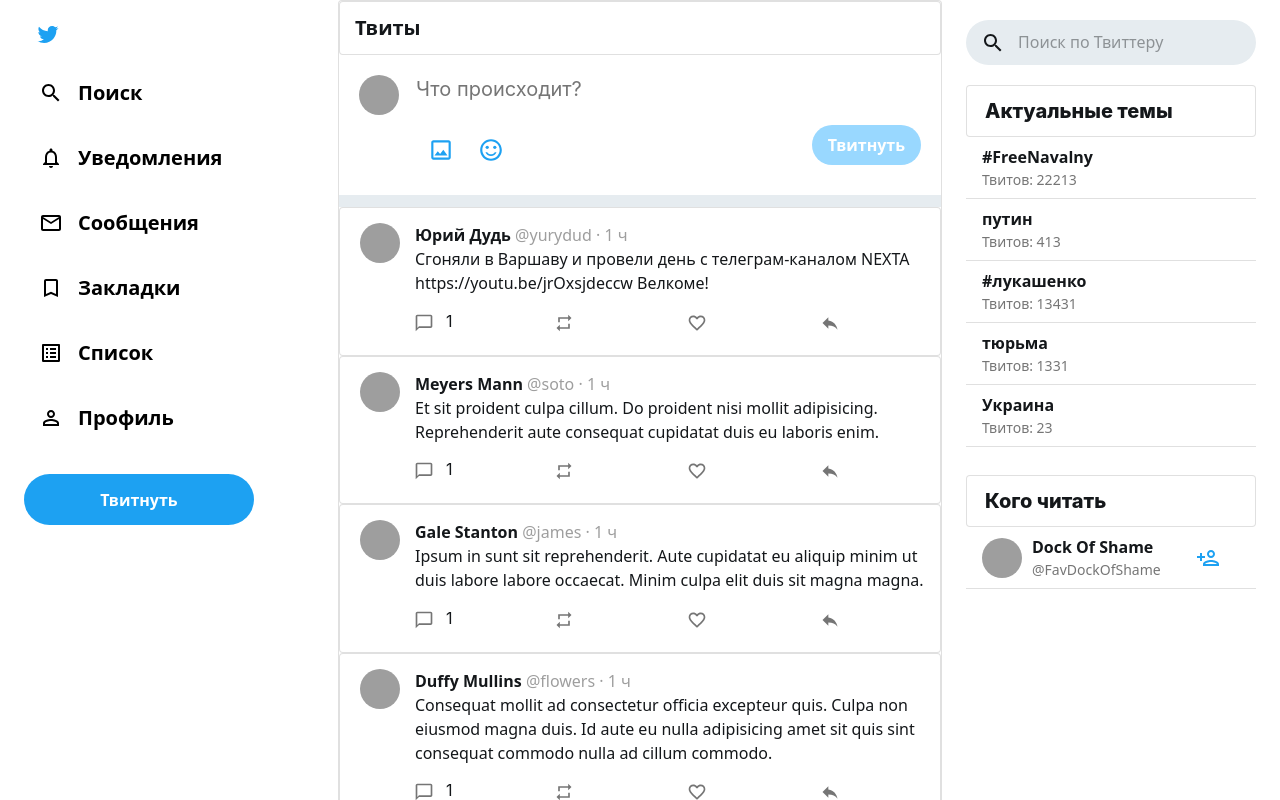
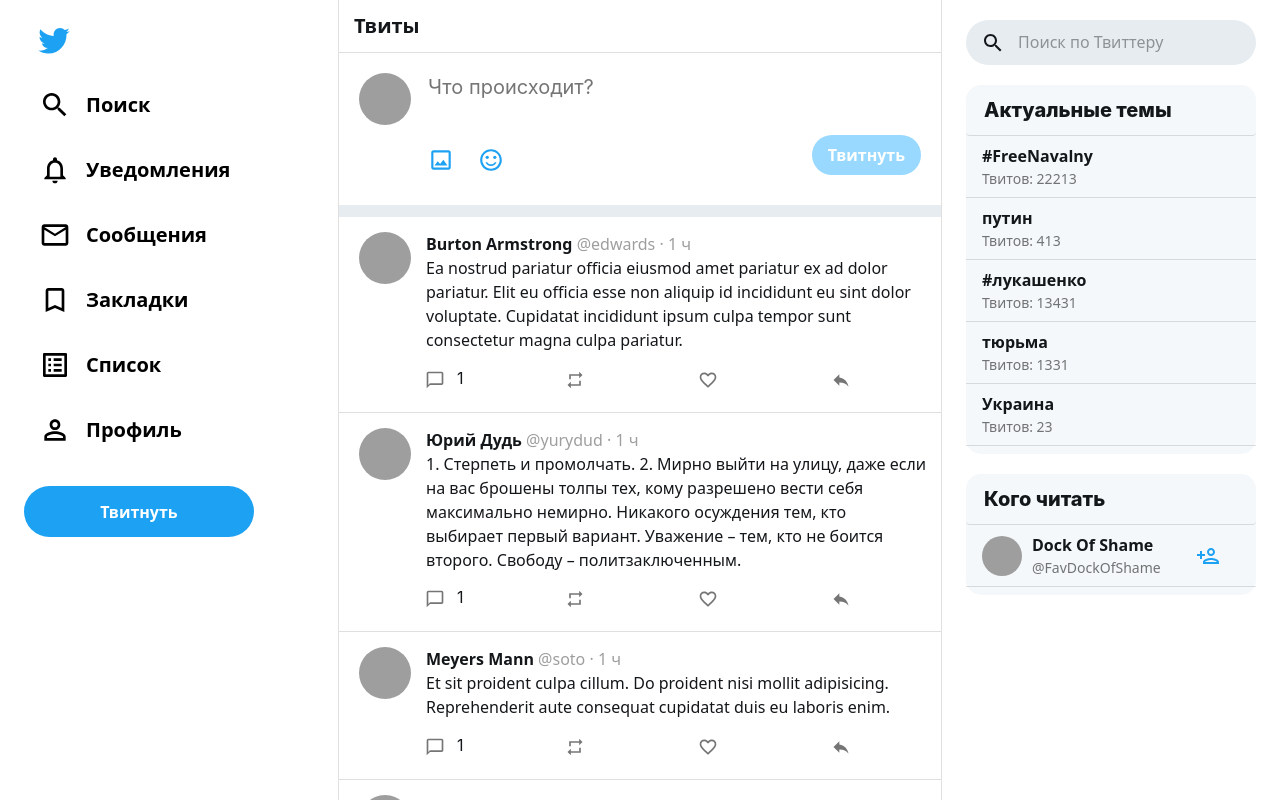
Before and after one commit to Artem-Tsymbal/Twitter-Clone-Frontend, a React (Create React App) app: page /home in a window 1280 px wide. Shown: the top 800 px of the page. Built offline with nearby package versions, Linux system fonts and the light colour scheme; data requests are answered from the project's data file; grey boxes are pictures that could not be loaded.

Commit message:
Fix/tweet_view

```diff
--- a/public/db.json
+++ b/public/db.json
@@ -2,7 +2,7 @@
   "tweets": [
     {
       "_id": "60075cdf9d3eca42b8ca0e4f",
-      "text": "Сгоняли в Варшаву и провели день с телеграм-каналом NEXTA https://youtu.be/jrOxsjdeccw Велкоме!",
+      "text": "1. Стерпеть и промолчать. 2. Мирно выйти на улицу, даже если на вас брошены толпы тех, кому разрешено вести себя максимально немирно. Никакого осуждения тем, кто выбирает первый вариант. Уважение – тем, кто не боится второго. Свободу – политзаключенным.",
       "user": {
         "fullName": "Юрий Дудь",
         "username": "yurydud",
--- a/src/pages/Home/components/FullTweet.tsx
+++ b/src/pages/Home/components/FullTweet.tsx
@@ -1,4 +1,5 @@
-import { CircularProgress } from '@material-ui/core';
+import { Avatar, CircularProgress, IconButton, Paper, Typography } from '@material-ui/core';
+import classNames from 'classnames';
 import React from 'react';
 import { useDispatch, useSelector } from 'react-redux';
 import { useParams } from 'react-router-dom';
@@ -35,7 +36,28 @@
   }
 
   if (tweetData) {
-    return <Tweet classes={classes} {...tweetData} />;
+    return (
+      <Paper className={classes.fullTweet}>
+        <div className={classNames(classes.tweetsHeaderUser,)}>
+          <Avatar
+            className={classes.tweetAvatar}
+            alt={`Аватарка пользователя ${tweetData.user.fullName}`}
+            src={tweetData.user.avatarUrl}
+          />
+          <Typography>
+            <b>{tweetData.user.fullName}</b>&nbsp;
+            <div>
+              <span className={classes.tweetUserName}>@{tweetData.user.username}</span>&nbsp;
+              <span className={classes.tweetUserName}>·</span>&nbsp;
+              <span className={classes.tweetUserName}>1 ч</span>
+            </div>
+          </Typography>
+        </div>
+        <Typography className={classes.fullTweetText} gutterBottom>
+          {tweetData.text}
+        </Typography>
+      </Paper>
+    );
   }
 
   return null;
--- a/src/pages/Home/theme.tsx
+++ b/src/pages/Home/theme.tsx
@@ -78,6 +78,10 @@
       fontWeight: 800,
     },
   },
+  tweetsHeaderUser: {
+    display: 'flex',
+    alignItems: 'center',
+  },
   tweetWrapper: {
     color: 'inherit',
     textDecoration: 'none',
@@ -106,6 +110,15 @@
   },
   tweetUserName: {
     color: grey[500],
+  },
+  fullTweet: {
+    padding: 22,
+  },
+  fullTweetText: {
+    fontSize: 22,
+    marginTop: 20,
+    lineHeight: 1.3125,
+    wordBreak: 'break-word',
   },
   rightSide: {
     paddingTop: 20,
--- a/src/services/api/tweetsApi.ts
+++ b/src/services/api/tweetsApi.ts
@@ -3,7 +3,7 @@
 
 export const TweetsApi = {
   fetchTweets(): Promise<ITweetsState['items']> {
-    return axios.get('/tweets').then(({ data }) => data);
+    return axios.get('/tweets?_sort=id&_order=desc').then(({ data }) => data);
   },
   fetchTweetData(id: string): Promise<ITweet[]> {
     return axios.get('/tweets?_id=' + id).then(({ data }) => data);
--- a/src/store/ducks/tweets/actionCreators.ts
+++ b/src/store/ducks/tweets/actionCreators.ts
@@ -29,10 +29,3 @@
   type: TweetsActionsType.SET_TWEETS,
   payload,
 });
-
-export type TweetsActions =
-  | IFetchTweetsActionInteface
-  | ISetTweetsLoadingStateInterface
-  | SetTweetsActionInterface
-  | IFetchAddTweetActionInterface
-  | IAddTweetActionInterface;
```
